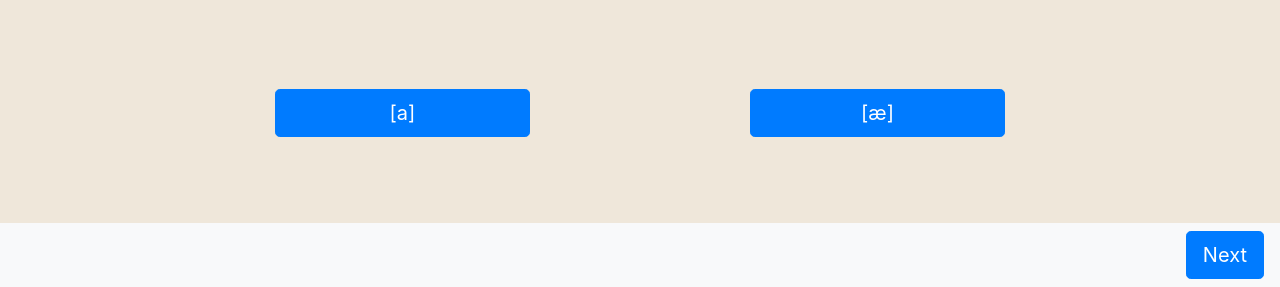
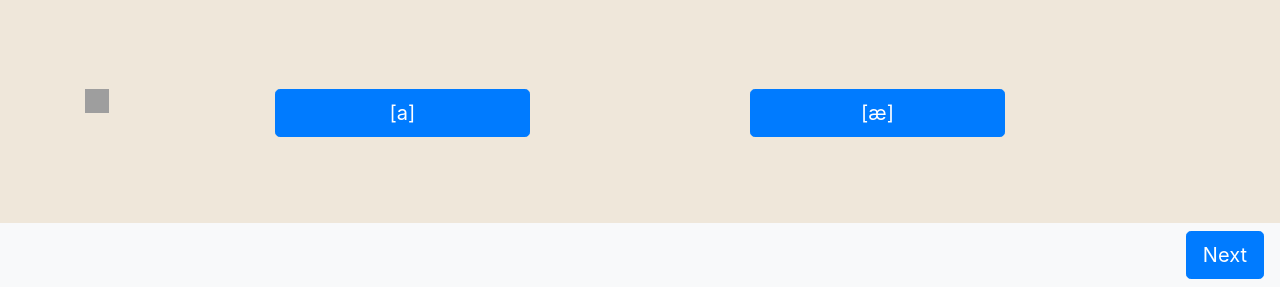
Before and after one commit to shallotly/ui-design-ipa, a Flask app: page /quiz/1 in a window 1280 px wide. Shown: the part 513-800 px from the top of the page. Run offline with Flask 2, Linux system fonts and the light colour scheme; some libraries are stand-ins or nearby versions; grey boxes are pictures that could not be loaded.

Commit message:
added audios for quiz words

```diff
--- a/static/data/quiz-data.json
+++ b/static/data/quiz-data.json
@@ -7,6 +7,7 @@
         "answer": "b",
         "choice_a": "[a]",
         "choice_b": "[æ]",
+        "audio_word": "/static/audio/word/hat.mp3",
         "audio_answer": "/static/audio/ipa/ae.mp3",
         "audio_a": "/static/audio/ipa/a.mp3",
         "audio_b": "/static/audio/ipa/ae.mp3"
@@ -20,6 +21,7 @@
         "answer": "a",
         "choice_a": "[I]",
         "choice_b": "[i]",
+        "audio_word": "/static/audio/word/hit.mp3",
         "audio_answer": "/static/audio/ipa/short-i.mp3",
         "audio_a": "/static/audio/ipa/short-i.mp3",
         "audio_b": "/static/audio/ipa/i.mp3"
@@ -34,6 +36,7 @@
         "choice_a": "[ə]",
         "choice_b": "[ʌ]",
         "choice_c": "[a]",
+        "audio_word": "/static/audio/word/puppy.mp3",
         "audio_answer": "/static/audio/ipa/uh-stressed.mp3",
         "audio_a": "/static/audio/ipa/uh-unstressed.mp3",
         "audio_b": "/static/audio/ipa/uh-stressed.mp3",
@@ -49,6 +52,7 @@
         "choice_a": "[I]",
         "choice_b": "[i]",
         "choice_c": "[ə]",
+        "audio_word": "/static/audio/word/eat.mp3",
         "audio_answer": "/static/audio/ipa/i.mp3",
         "audio_a": "/static/audio/ipa/short-i.mp3",
         "audio_b": "/static/audio/ipa/i.mp3",
@@ -64,6 +68,7 @@
         "choice_a": "[a]",
         "choice_b": "[ʌ]",
         "choice_c": "[æ]",
+        "audio_word": "/static/audio/word/hot.mp3",
         "audio_answer": "/static/audio/ipa/a.mp3",
         "audio_a": "/static/audio/ipa/a.mp3",
         "audio_b": "/static/audio/ipa/uh-stressed.mp3",
@@ -79,6 +84,7 @@
         "choice_a": "[a]",
         "choice_b": "[ə]",
         "choice_c": "[ʌ]",
+        "audio_word": "/static/audio/word/sample.mp3",
         "audio_answer": "/static/audio/ipa/uh-unstressed.mp3",
         "audio_a": "/static/audio/ipa/a.mp3",
         "audio_b": "/static/audio/ipa/uh-unstressed.mp3",
@@ -102,6 +108,7 @@
         "choice_d": "[i]",
         "choice_e": "[ə]",
         "choice_f": "[ʌ]",
+        "audio_word": "/static/audio/word/Africa.mp3",
         "audio_a": "/static/audio/ipa/a.mp3",
         "audio_b": "/static/audio/ipa/ae.mp3",
         "audio_c": "/static/audio/ipa/short-i.mp3",
@@ -125,6 +132,7 @@
         "choice_d": "[i]",
         "choice_e": "[ə]",
         "choice_f": "[ʌ]",
+        "audio_word": "/static/audio/word/affective.mp3",
         "audio_a": "/static/audio/ipa/a.mp3",
         "audio_b": "/static/audio/ipa/ae.mp3",
         "audio_c": "/static/audio/ipa/short-i.mp3",
--- a/static/main.css
+++ b/static/main.css
@@ -132,6 +132,17 @@ table {
   border:#fff
 }
 
+.quiz_qplayer {
+  background-image: url("/static/audio.png");
+  background-size: cover;
+  background-repeat: no-repeat;
+  background-position: 50% 50%;
+  display: inline-block;
+  height: 1.5rem;
+  width: 1.5rem;
+  border:#fff
+}
+
 .vowel-card{
   border-style: solid;
   background-color: var(--light-gray);
--- a/templates/quiz.html
+++ b/templates/quiz.html
@@ -28,6 +28,10 @@
     {% if data["questions_number"] == "2" %}
     <div class="row">
       <div class="col-md-2">
+        <audio id="player_q" src={{data["audio_word"] | safe}}></audio>
+        <div>
+          <button class="quiz_qplayer" onclick="document.getElementById('player_q').play()"></button>
+        </div>
       </div>
       <div class="col-md-3">
         <button type="button" class="btn btn-primary btn-lg quiz-btn" id="quiz-button-a">{{ data["choice_a"] | safe}}</button>
@@ -53,6 +57,10 @@
     {% if data["questions_number"] == "3" %}
     <div class="row">
       <div class="col-md-2">
+        <audio id="player_q" src={{data["audio_word"] | safe}}></audio>
+        <div>
+          <button class="quiz_qplayer" onclick="document.getElementById('player_q').play()"></button>
+        </div>
       </div>
       <div class="col-md-2">
         <button type="button" class="btn btn-primary btn-lg quiz-btn" id="quiz-button-a">{{ data["choice_a"] | safe}}</button>
@@ -105,6 +113,10 @@
       {% if data["questions_number"] == "3" %}
       <div class="row">
         <div class="col-md-2">
+          <audio id="player_q" src={{data["audio_word"] | safe}}></audio>
+          <div>
+            <button class="quiz_qplayer" onclick="document.getElementById('player_q').play()"></button>
+          </div>
         </div>
         <div class="col-md-2">
           <div class="btn btn-primary btn-lg quiz-btn" id="question_one">{{ data["question_one"] | safe}}</div>
@@ -127,6 +139,10 @@
       {% if data["questions_number"] == "2" %}
       <div class="row">
         <div class="col-md-2">
+          <audio id="player_q" src={{data["audio_word"] | safe}}></audio>
+          <div>
+            <button class="quiz_qplayer" onclick="document.getElementById('player_q').play()"></button>
+          </div>
         </div>
         <div class="col-md-2">
           <div class="btn btn-primary btn-lg quiz-btn" id="question_one">{{ data["question_one"] | safe}}</div>
```
Also changed, not shown: 8 other files.
